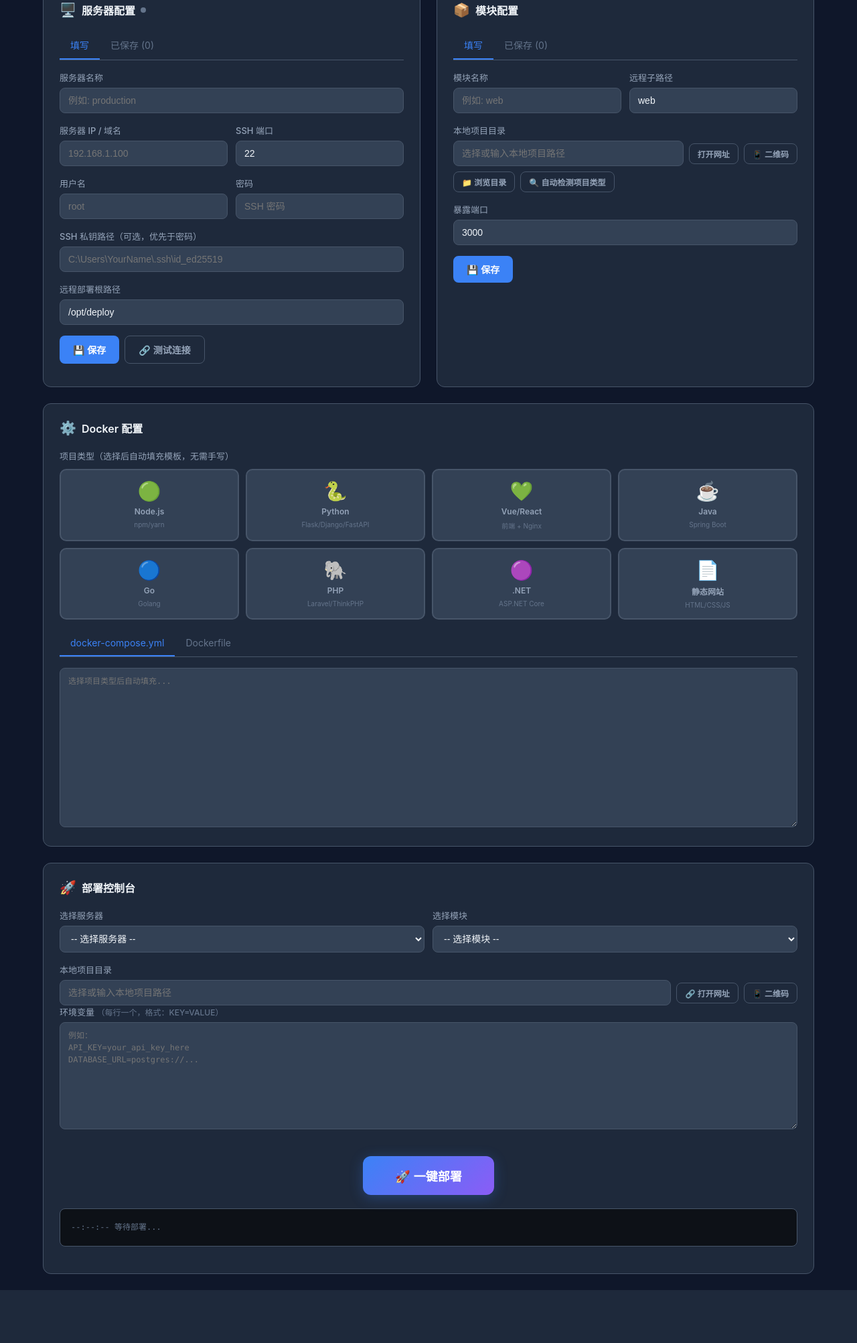
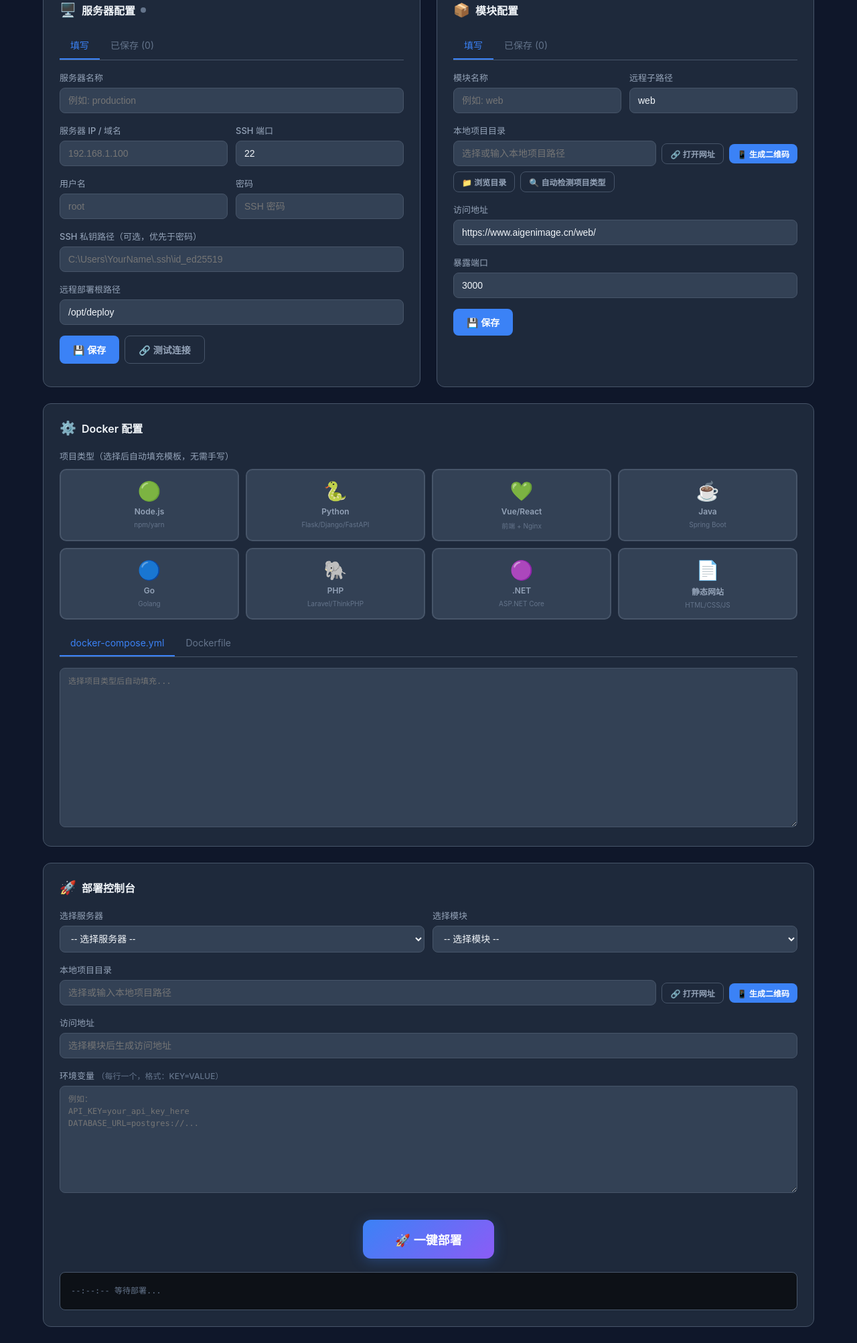
Before and after one commit to linyihan7946/one-click-deployment, a Flask app: page / in a window 1280 px wide. Shown: the part 407-2412 px from the top of the page at 67% size. Before the commit the page ends 2333 px from the top, so only its background shows below. Run offline with Flask 3, Linux system fonts and the light colour scheme; data that the repository does not hold is empty.

Commit message:
feat：加入二维码生成

```diff
--- a/requirements.txt
+++ b/requirements.txt
@@ -1,2 +1,3 @@
 flask>=3.0
 paramiko>=3.4
+qrcode>=7.4
--- a/server.py
+++ b/server.py
@@ -17,7 +17,7 @@ import io
 import fnmatch
 import ipaddress
 from datetime import datetime
-from flask import Flask, render_template, request, jsonify
+from flask import Flask, Response, render_template, request, jsonify
 
 import paramiko
 
@@ -1191,6 +1191,37 @@ def update_settings():
     return jsonify({"success": True})
 
 
+@app.route("/api/qrcode", methods=["GET"])
+def generate_qrcode():
+    """生成访问地址二维码 SVG。"""
+    url = (request.args.get("url") or "").strip()
+    if not url:
+        return jsonify({"error": "缺少 url 参数"}), 400
+    if not re.match(r"^https?://", url, flags=re.IGNORECASE):
+        return jsonify({"error": "仅支持 http/https 网址"}), 400
+
+    try:
+        import qrcode
+        import qrcode.image.svg
+    except ImportError:
+        return jsonify({"error": "缺少 qrcode 依赖，请先执行 pip install -r requirements.txt"}), 500
+
+    image = qrcode.make(
+        url,
+        image_factory=qrcode.image.svg.SvgPathImage,
+        box_size=10,
+        border=4,
+    )
+    output = io.BytesIO()
+    image.save(output)
+
+    response = Response(output.getvalue(), mimetype="image/svg+xml")
+    response.headers["Cache-Control"] = "no-cache, no-store, must-revalidate"
+    response.headers["Pragma"] = "no-cache"
+    response.headers["Expires"] = "0"
+    return response
+
+
 @app.route("/api/browse", methods=["POST"])
 def browse_directory():
     """浏览目录（返回子目录列表）"""
--- a/templates/index.html
+++ b/templates/index.html
@@ -129,6 +129,16 @@
         .btn-outline:hover { border-color: var(--primary); color: var(--primary); }
 
         .btn-group { display: flex; gap: 8px; margin-top: 16px; flex-wrap: wrap; }
+        .action-row {
+            display: flex;
+            gap: 8px;
+            align-items: center;
+        }
+        .action-row input {
+            flex: 1;
+            min-width: 0;
+        }
+        .action-row .btn { white-space: nowrap; }
 
         .server-list, .module-list {
             max-height: 200px;
@@ -456,6 +466,8 @@
             .container { grid-template-columns: 1fr; padding: 16px; }
             .form-row, .form-row-3 { grid-template-columns: 1fr; }
             .project-types { grid-template-columns: repeat(3, 1fr); }
+            .action-row { flex-wrap: wrap; }
+            .action-row input { flex-basis: 100%; }
         }
     </style>
 </head>
@@ -574,14 +586,20 @@
                 </div>
                 <div class="form-group">
                     <label>本地项目目录</label>
-                    <div style="display:flex;gap:8px;align-items:center;">
-                        <input type="text" id="modSourcePath" placeholder="选择或输入本地项目路径" style="flex:1;">
-                        <button class="btn btn-outline btn-sm" id="openModuleAccessUrlBtn" onclick="openModuleAccessUrl()" style="white-space:nowrap;" disabled> 打开网址</button>
-                        <button class="btn btn-outline btn-sm" id="qrcodeModuleBtn" onclick="showModuleQrcode()" style="white-space:nowrap;" disabled>📱 二维码</button>
+                    <div class="action-row">
+                        <input type="text" id="modSourcePath" placeholder="选择或输入本地项目路径">
+                        <button class="btn btn-outline btn-sm" id="openModuleAccessUrlBtn" onclick="openModuleAccessUrl()" disabled>🔗 打开网址</button>
+                        <button class="btn btn-primary btn-sm" id="qrcodeModuleBtn" onclick="showModuleQrcode()" disabled>📱 生成二维码</button>
                     </div>
                     <div class="btn-group" style="margin-top:8px;">
                         <button class="btn btn-outline btn-sm" onclick="openPathBrowser()">📁 浏览目录</button>
                         <button class="btn btn-outline btn-sm" onclick="detectProjectType()">🔍 自动检测项目类型</button>
+                    </div>
+                </div>
+                <div class="form-group">
+                    <label>访问地址</label>
+                    <div class="action-row">
+                        <input type="text" id="moduleAccessUrl" placeholder="填写远程子路径后生成访问地址" readonly>
                     </div>
                 </div>
 
@@ -711,10 +729,18 @@
             </div>
             <div class="form-group">
                 <label>本地项目目录</label>
-                <div style="display:flex;gap:8px;align-items:center;">
-                    <input type="text" id="deploySourcePath" placeholder="选择或输入本地项目路径" style="flex:1;">
-                    <button class="btn btn-outline btn-sm" id="openAccessUrlBtn" onclick="openAccessUrl()" style="white-space:nowrap;" disabled>🔗 打开网址</button>
-                    <button class="btn btn-outline btn-sm" id="qrcodeAccessBtn" onclick="showAccessQrcode()" style="white-space:nowrap;" disabled>📱 二维码</button>
+                <div class="action-row">
+                    <input type="text" id="deploySourcePath" placeholder="选择或输入本地项目路径">
+                    <button class="btn btn-outline btn-sm" id="openAccessUrlBtn" onclick="openAccessUrl()" disabled>🔗 打开网址</button>
+                    <button class="btn btn-primary btn-sm" id="qrcodeAccessBtn" onclick="showAccessQrcode()" disabled>📱 生成二维码</button>
+                </div>
+            </div>
+
+            <div class="form-group">
+                <label>访问地址</label>
+                <div class="action-row">
+                    <input type="text" id="deployAccessUrl" placeholder="选择模块后生成访问地址" readonly>
+                </div>
             </div>
 
             <div class="form-group">
@@ -746,7 +772,6 @@
         </div>
     </div>
 
-    <script src="https://cdn.jsdelivr.net/npm/qrcodejs@1.0.0/qrcode.min.js"></script>
     <script>
         // ========================
         //  Docker 模板库
@@ -1142,6 +1167,10 @@ networks:
             return /^(\d{1,3}\.){3}\d{1,3}$/.test(domain) ? 'http' : 'https';
         }
 
+        function normalizeServerPath(value) {
+            return (value || '').trim().replace(/^\/+|\/+$/g, '');
+        }
+
         function renderSettings() {
             const settings = config.settings || {};
             const domain = normalizeDomain(settings.public_domain || settings.domain || 'www.aigenimage.cn');
@@ -1153,6 +1182,37 @@ networks:
         function updateUrlPreview() {
             const domain = normalizeDomain(document.getElementById('publicDomain').value);
             document.getElementById('urlPreview').value = `${getAccessScheme(domain)}://${domain}/项目名/`;
+            updateAccessUrlPreviews();
+        }
+
+        function setAccessControls(inputId, openBtnId, qrBtnId, serverPath) {
+            const cleanPath = normalizeServerPath(serverPath);
+            const input = document.getElementById(inputId);
+            const openBtn = document.getElementById(openBtnId);
+            const qrBtn = document.getElementById(qrBtnId);
+            if (input) input.value = cleanPath ? buildAccessUrl(cleanPath) : '';
+            if (openBtn) openBtn.disabled = !cleanPath;
+            if (qrBtn) qrBtn.disabled = !cleanPath;
+        }
+
+        function updateModuleAccessControls() {
+            setAccessControls(
+                'moduleAccessUrl',
+                'openModuleAccessUrlBtn',
+                'qrcodeModuleBtn',
+                document.getElementById('modServerPath').value
+            );
+        }
+
+        function updateDeployAccessControls() {
+            const moduleSelect = document.getElementById('deployModule');
+            const mod = config.modules.find(m => m.name === moduleSelect.value);
+            setAccessControls('deployAccessUrl', 'openAccessUrlBtn', 'qrcodeAccessBtn', mod ? mod.server_path : '');
+        }
+
+        function updateAccessUrlPreviews() {
+            updateModuleAccessControls();
+            updateDeployAccessControls();
         }
 
         async function saveSettings() {
@@ -1361,11 +1421,7 @@ networks:
                 selectProjectType(mod.project_type);
             }
 
-            // 更新模块表单的访问地址按钮状态
-            const modBtn = document.getElementById('openModuleAccessUrlBtn');
-            if (modBtn) modBtn.disabled = !mod.server_path;
-            const modQrBtn = document.getElementById('qrcodeModuleBtn');
-            if (modQrBtn) modQrBtn.disabled = !mod.server_path;
+            updateModuleAccessControls();
 
             document.querySelector('[data-tab="module-form"]').click();
             showToast(`已选择模块: ${name}`);
@@ -1481,20 +1537,17 @@ networks:
 
             moduleSelect.onchange = () => {
                 const mod = config.modules.find(m => m.name === moduleSelect.value);
-                const btn = document.getElementById('openAccessUrlBtn');
-                const qrBtn = document.getElementById('qrcodeAccessBtn');
                 if (mod) {
                     document.getElementById('deploySourcePath').value = mod.source_path;
                     if (mod.project_type) {
                         selectProjectType(mod.project_type);
                     }
-                    btn.disabled = !mod.server_path;
-                    if (qrBtn) qrBtn.disabled = !mod.server_path;
                 } else {
-                    btn.disabled = true;
-                    if (qrBtn) qrBtn.disabled = true;
+                    document.getElementById('deploySourcePath').value = '';
                 }
+                updateDeployAccessControls();
             };
+            updateDeployAccessControls();
         }
 
         // ========================
@@ -1615,7 +1668,7 @@ networks:
                 showToast('模块未配置远程路径', 'error');
                 return;
             }
-            window.open(`${getAccessScheme(domain)}://${domain}/${mod.server_path}/`, '_blank');
+            window.open(buildAccessUrl(mod.server_path), '_blank');
         }
 
         // ========================
@@ -1628,17 +1681,16 @@ networks:
                 showToast('请先填写远程子路径', 'error');
                 return;
             }
-            window.open(`${getAccessScheme(domain)}://${domain}/${serverPath}/`, '_blank');
+            window.open(buildAccessUrl(serverPath), '_blank');
         }
 
         // ========================
         //  二维码生成
         // ========================
-        let qrcodeInstance = null;
-
         function buildAccessUrl(serverPath) {
             const domain = normalizeDomain(document.getElementById('publicDomain').value);
-            return `${getAccessScheme(domain)}://${domain}/${serverPath}/`;
+            const cleanPath = normalizeServerPath(serverPath);
+            return `${getAccessScheme(domain)}://${domain}/${cleanPath}/`;
         }
 
         function showQrcodeModal(url) {
@@ -1650,15 +1702,15 @@ networks:
             container.innerHTML = '';
             urlText.textContent = url;
 
-            // 生成新二维码（使用 canvas 方式避免跨域图片问题）
-            qrcodeInstance = new QRCode(container, {
-                text: url,
-                width: 220,
-                height: 220,
-                colorDark: '#0f172a',
-                colorLight: '#ffffff',
-                correctLevel: QRCode.CorrectLevel.H
-            });
+            const image = document.createElement('img');
+            image.src = `/api/qrcode?url=${encodeURIComponent(url)}`;
+            image.alt = '访问地址二维码';
+            image.width = 220;
+            image.height = 220;
+            image.onerror = () => {
+                container.innerHTML = '<div style="color:#ef4444;font-size:13px;padding:24px;">二维码生成失败，请确认已安装 qrcode 依赖。</div>';
+            };
+            container.appendChild(image);
 
             overlay.classList.add('show');
         }
@@ -1724,16 +1776,10 @@ networks:
 
         // 模块表单：远程子路径变化时更新访问地址按钮状态
         document.getElementById('modServerPath').addEventListener('input', function () {
-            const btn = document.getElementById('openModuleAccessUrlBtn');
-            const qrBtn = document.getElementById('qrcodeModuleBtn');
-            if (btn) btn.disabled = !this.value.trim();
-            if (qrBtn) qrBtn.disabled = !this.value.trim();
+            updateModuleAccessControls();
         });
         // 初始状态：modServerPath 默认值为 "web"
-        const initModBtn = document.getElementById('openModuleAccessUrlBtn');
-        const initModQrBtn = document.getElementById('qrcodeModuleBtn');
-        if (initModBtn) initModBtn.disabled = !document.getElementById('modServerPath').value.trim();
-        if (initModQrBtn) initModQrBtn.disabled = !document.getElementById('modServerPath').value.trim();
+        updateModuleAccessControls();
 
         loadConfig();
     </script>
```
Also changed, not shown: agents.md (+1 -0 lines), 2 other files.
